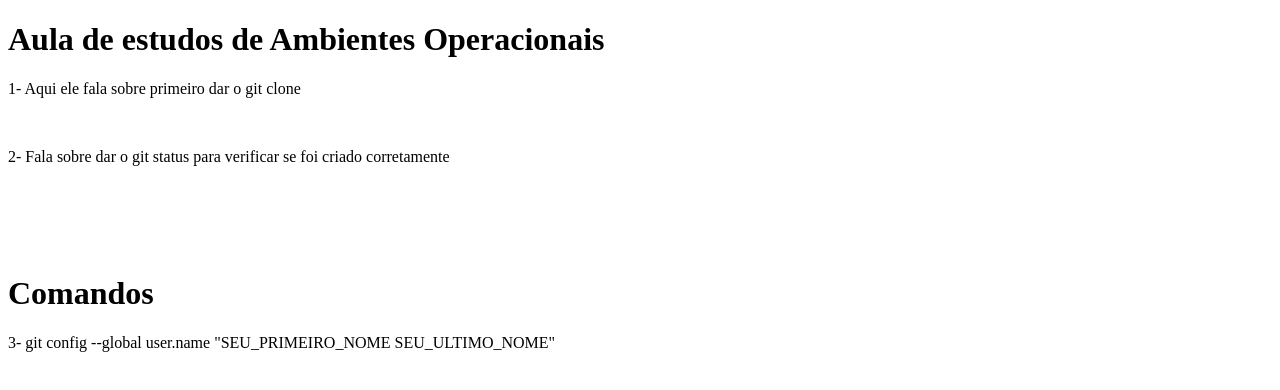
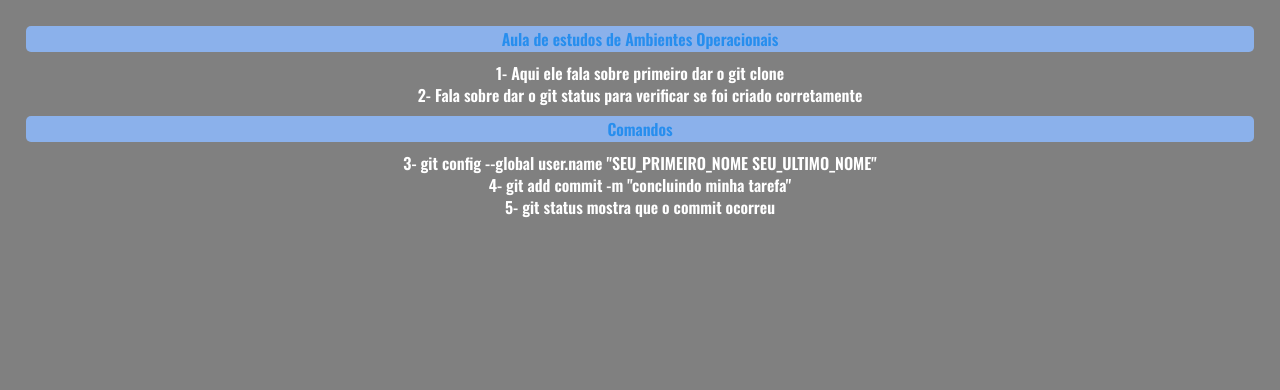
Before and after one commit to Samuely2/AulaAO, a plain HTML site: page index.html in a window 1280 px wide. Drawn offline with nearby package versions, Linux system fonts and the light colour scheme.

Commit message:
alteracao css

```diff
--- a/index.html
+++ b/index.html
@@ -3,17 +3,21 @@
 <head>
     <meta charset="UTF-8">
     <meta name="viewport" content="width=device-width, initial-scale=1.0">
+    <link rel="preconnect" href="https://fonts.googleapis.com">
+    <link rel="preconnect" href="https://fonts.gstatic.com" crossorigin>
+    <link href="https://fonts.googleapis.com/css2?family=Oswald:wght@600&display=swap" rel="stylesheet">
+    <link rel="stylesheet" href="style.css">
     <title>Estudos</title>
 </head>
 <body>
     <div class="containerEstudos">
         <h1 class="title">Aula de estudos de Ambientes Operacionais</h1>
         <p id="paragrafos">1- Aqui ele fala sobre primeiro dar o git clone</p>
-        <br>
         <p id="paragrafos">2- Fala sobre dar o git status para verificar se foi criado corretamente</p>
-        <br><br><br><br>
         <h1 class="title">Comandos</h1>
         <p id="paragrafos">3- git config --global user.name "SEU_PRIMEIRO_NOME SEU_ULTIMO_NOME" </p>
+        <p id="paragrafos">4- git add commit -m "concluindo minha tarefa"</p>
+        <p id="paragrafos">5- git status mostra que o commit ocorreu </p>
     </div>
 </body>
 </html>
--- a/style.css
+++ b/style.css
@@ -23,7 +23,7 @@
 footer, header, hgroup, menu, nav, section {
 	display: block;
 }
-@import url('https://fonts.googleapis.com/css2?family=Oswald:wght@200..700&display=swap');
+
 body {
 	line-height: 1;
 }
@@ -42,18 +42,36 @@
 	border-collapse: collapse;
 	border-spacing: 0;
 }
-
+html {
+	background-color: gray;
+}
 body {
-	font-family: "Oswald", sans-serif;
-	font-weight: 500;
+	font-family: Oswald;
 	font-style: normal;
     padding: 1em;
+	color: gray;
+	text-align: center;
 
 }
 
 .title {
     color: rgb(39, 142, 238);
+	margin: 10px;
+	background-color: rgb(139, 177, 235);
+	padding: 5px;
+	border-radius: 5px;
+
 }
 .containerEstudos {
-	display: block;
+	display: flex;
+	flex-direction: column;
+	justify-content: flex-start;
+
 }
+#paragrafos {
+	color: white;
+	margin: 3px;
+}
+hr {
+	color: blue;
+}
```
